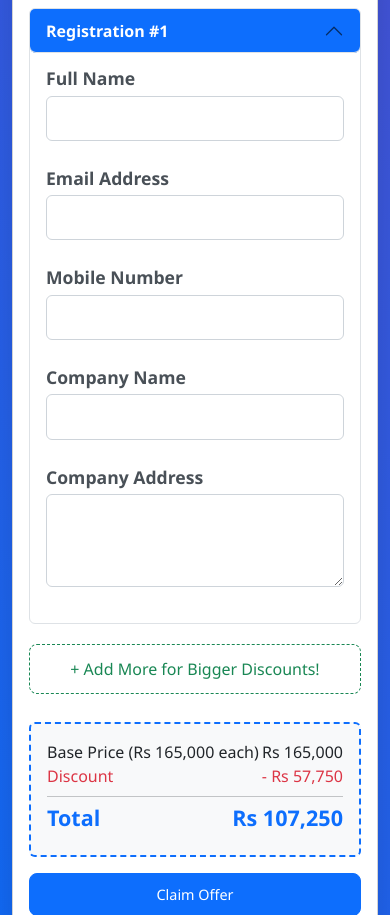
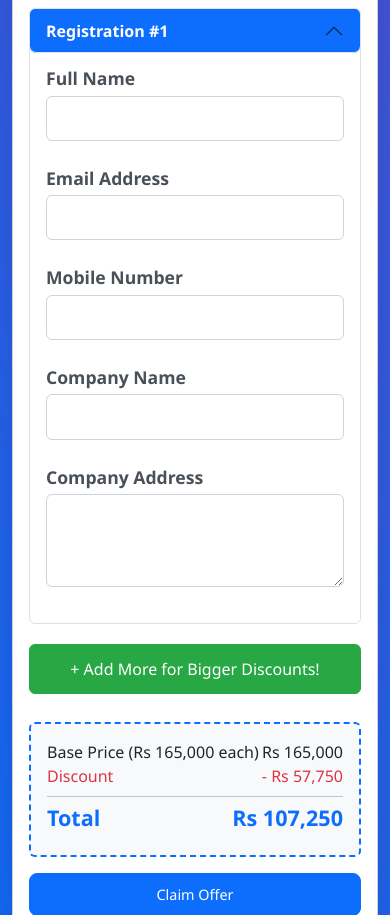
Before and after one commit to th3gh0s8/myWebDev, a PHP site: page / in a window 390 px wide. Shown: the part 1153-2068 px from the top of the page. Run offline with PHP 8.4, Linux system fonts and the light colour scheme; data that the repository does not hold is empty; some libraries are stand-ins or nearby versions.

Commit message:
Update style.css
Co-Authored-By: SLRAPTOR <63906862+SLRAPTOR@users.noreply.github.com>

```diff
--- a/style.css
+++ b/style.css
@@ -277,7 +277,11 @@ body {
 
 /* Buttons */
 #add-form-btn {
-    border-style: dashed;
+    border: 1px solid #28a745; /* Green border */
+    background-color: #28a745; /* Solid green background */
+    color: white; /* White text for contrast */
+    border-radius: 0.375rem; /* Rounded corners */
+    font-weight: 500; /* Slightly bolder text */
 }
 
 .remove-form-btn {
@@ -376,6 +380,11 @@ body {
         width: 100%;
         max-width: 100%;
         box-sizing: border-box;
+        border: 1px solid #28a745; /* Green border */
+        background-color: #28a745; /* Solid green background */
+        color: white; /* White text for contrast */
+        border-radius: 0.375rem; /* Rounded corners */
+        font-weight: 500; /* Slightly bolder text */
     }
 
     .btn {
```
